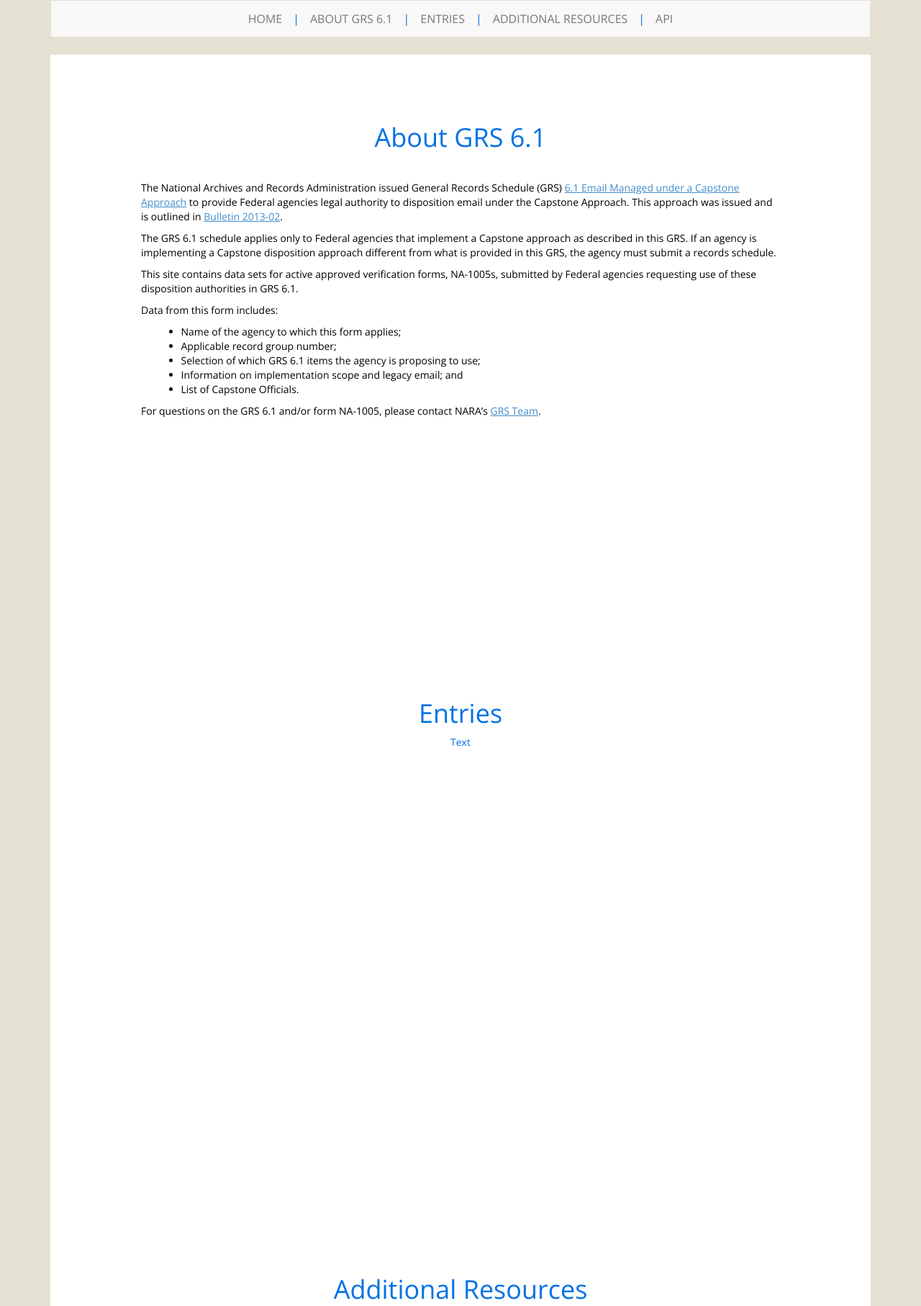
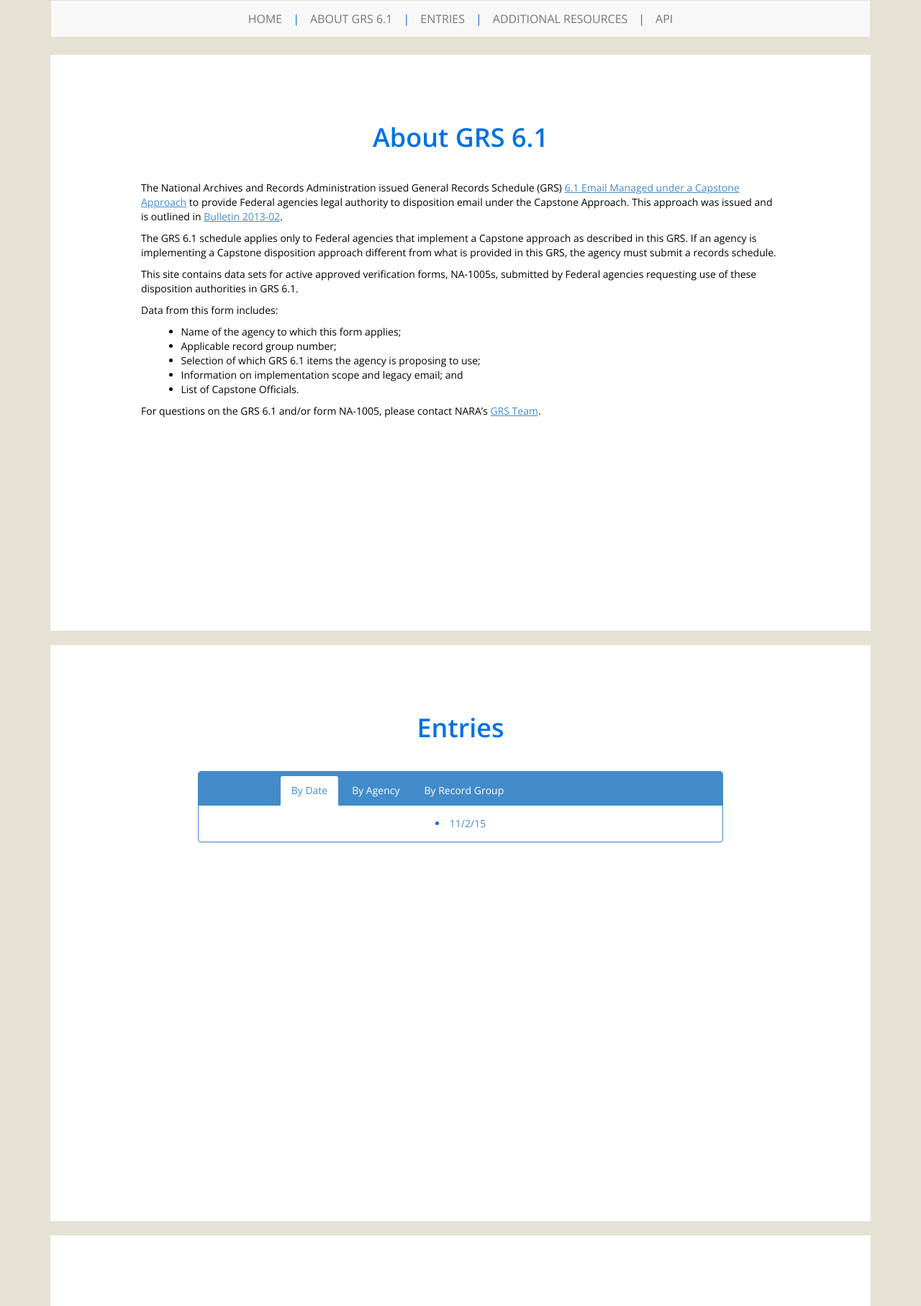
Before and after one commit to naffis/capstone-grs, a Jekyll site: the page built from index.html, in a window 1280 px wide, cut to the strip 604-2418 px from the top of the page. Shown: the whole strip at 72% size. Built offline with Jekyll 4.4.1, drawn with Linux system fonts in a browser that asks for light colours.

Commit message:
style changes

```diff
--- a/_data/forms.csv
+++ b/_data/forms.csv
@@ -1,2 +1,2 @@
-Number,Received Data,Total Accounts,Name of Agency,Record Group Number,Superseding,Tracking Number,GRS Proposed Used,Implementation Scope,Additional Scope Comments,Legacy Email Scope,URL to Agency Organization Chart,Agency Records Officer Contact,Questions Contact,Category 1 Position Title,Category 1 Number of Accounts,Category 2 Position Title,Category 2 Number of Accounts,Category 3 Position Title,Category 3 Number of Accounts,Category 4 Position Title,Category 4 Number of Accounts,Category 5 Position Title,Category 5 Number of Accounts,Category 6 Position Title,Category 6 Number of Accounts,Category 7 Position Title,Category 7 Number of Accounts,Category 8 Position Title,Category 8 Number of Accounts,Category 9 Position Title,Category 9 Number of Accounts,Category 10 Position Title,Category 10 Number of Accounts,Agency Records Officer,Records Officer Aproval,Records Officer Approval Date,Senior Agency Official,Senior Agency Official Approval,Senior Agency Official Approval Date
+Number,Received Date,Total Accounts,Name of Agency,Record Group Number,Superseding,Tracking Number,GRS Proposed Used,Implementation Scope,Additional Scope Comments,Legacy Email Scope,URL to Agency Organization Chart,Agency Records Officer Contact,Questions Contact,Category 1 Position Title,Category 1 Number of Accounts,Category 2 Position Title,Category 2 Number of Accounts,Category 3 Position Title,Category 3 Number of Accounts,Category 4 Position Title,Category 4 Number of Accounts,Category 5 Position Title,Category 5 Number of Accounts,Category 6 Position Title,Category 6 Number of Accounts,Category 7 Position Title,Category 7 Number of Accounts,Category 8 Position Title,Category 8 Number of Accounts,Category 9 Position Title,Category 9 Number of Accounts,Category 10 Position Title,Category 10 Number of Accounts,Agency Records Officer,Records Officer Aproval,Records Officer Approval Date,Senior Agency Official,Senior Agency Official Approval,Senior Agency Official Approval Date
 GRS 6.1-0064-2016-0001,11/2/15,48,National Archives and Records Administration,0064,true,,All,Agency-Wide,"GRS 6.1 use will be agency-wide (all email, all accounts).","NARA adopted the Capstone approach on 22 January 2013 (transition to gmail); this GRS, however, will also include 2 years of legacy email from previous platform (Groupwise) back to 2011, as available.",http://www.archives.gov/about/organization/,,,,,,,,,,,,,Tasha Thian,true,10/15/2015,"William J. Bosanko",true,10/20/2015
--- a/css/main.css
+++ b/css/main.css
@@ -55,11 +55,11 @@
   content: "";
 }
 
-nav.blue a:link, nav.blue a:visited, nav.blue a:hover, nav.blue a:active {
+#nav.blue a:link, nav.blue a:visited, nav.blue a:active, nav.blue a:hover {
   color:#FFF;
 }
 
-nav.sticky a:link, nav.sticky a:visited, nav.sticky a:hover, nav.sticky a:active {
+nav.sticky a:link, nav.sticky a:visited, nav.sticky a:active, nav.sticky a:hover {
   color:#FFF;
 }
 
@@ -115,8 +115,10 @@
 #about a {
   text-decoration: underline;
 }
+
 #about h1 {
   padding-bottom: 30px;
+  font-weight: 600;
 }
 
 #about ul {
@@ -145,6 +147,31 @@
   background-size: cover;
   color: #0071E4;
   text-align: center;
+}
+
+#entries p {
+  text-align: left;
+  padding-left: 10%;
+  padding-right: 10%;
+  color: #000;
+}
+
+#entries h1 {
+  padding-bottom: 30px;
+  font-weight: 600;
+}
+
+#entries ul {
+  text-align: left;
+  padding-left: 15%;
+  padding-right: 10%;
+  color: #000;
+}
+
+.entries {
+  position: relative;
+  top: 200px;
+  width: 100%;
 }
 
 .entries {
@@ -180,6 +207,7 @@
 }
 #additional h1 {
   padding-bottom: 30px;
+  font-weight: 600;
 }
 
 #additional ul {
@@ -208,3 +236,36 @@
 .footer {
   text-align: center;
 }
+
+.panel.with-nav-tabs .panel-heading{
+    padding: 5px 5px 0 5px;
+}
+.panel.with-nav-tabs .nav-tabs{
+  border-bottom: none;
+}
+.panel.with-nav-tabs .nav-justified{
+  margin-bottom: -1px;
+}
+
+.with-nav-tabs.panel-primary .nav-tabs > li > a,
+.with-nav-tabs.panel-primary .nav-tabs > li > a:hover,
+.with-nav-tabs.panel-primary .nav-tabs > li > a:focus {
+    color: #fff;
+}
+.with-nav-tabs.panel-primary .nav-tabs > .open > a,
+.with-nav-tabs.panel-primary .nav-tabs > .open > a:hover,
+.with-nav-tabs.panel-primary .nav-tabs > .open > a:focus,
+.with-nav-tabs.panel-primary .nav-tabs > li > a:hover,
+.with-nav-tabs.panel-primary .nav-tabs > li > a:focus {
+  color: #fff;
+  background-color: #3071a9;
+  border-color: transparent;
+}
+.with-nav-tabs.panel-primary .nav-tabs > li.active > a,
+.with-nav-tabs.panel-primary .nav-tabs > li.active > a:hover,
+.with-nav-tabs.panel-primary .nav-tabs > li.active > a:focus {
+  color: #428bca;
+  background-color: #fff;
+  border-color: #428bca;
+  border-bottom-color: transparent;
+}
--- a/index.html
+++ b/index.html
@@ -25,15 +25,59 @@
     <p>For questions on the GRS 6.1 and/or form NA-1005, please contact NARA’s <a href="mailto:GRS_Team@nara.gov">GRS Team</a>.</p>
   </div>
 </div>
-
+<br/>
 <!-- third section - entries -->
 <div id="entries">
-    <div class="col-md-12">
   <h1>Entries</h1>
-      <p>Text</p>
+
+    <div class="col-md-8 col-md-offset-2">
+
+      <div class="panel with-nav-tabs panel-primary">
+
+        <div class="panel-heading">
+          <ul class="nav nav-tabs">
+            <li class="active"><a href="#tabdate" data-toggle="tab">By Date</a></li>
+            <li><a href="#tabagency" data-toggle="tab">By Agency</a></li>
+            <li><a href="#tabrecordgroup" data-toggle="tab">By Record Group</a></li>
+          </ul>
+        </div>
+
+        <div class="panel-body">
+          <div class="tab-content">
+            <div class="tab-pane fade in active" id="tabdate">
+              {% for row in site.data['forms'] %}
+              <li>
+                <a href="{{ site.baseurl }}/api/forms/received-date/{{ row['Received Date'] | sanitize_string }}.html">
+                  {{ row['Received Date'] }}
+                </a>
+              </li>
+              {% endfor %}
+            </div>
+            <div class="tab-pane fade" id="tabagency">
+              {% for row in site.data['forms'] %}
+              <li>
+                <a href="{{ site.baseurl }}/api/forms/name-of-agency/{{ row['Name of Agency'] | sanitize_string }}.html">
+                  {{ row['Name of Agency'] }}
+                </a>
+              </li>
+              {% endfor %}
+            </div>
+            <div class="tab-pane fade" id="tabrecordgroup">
+              {% for row in site.data['forms'] %}
+              <li>
+                <a href="{{ site.baseurl }}/api/forms/record-group-number/{{ row['Record Group Number'] | sanitize_string }}.html">
+                  {{ row['Record Group Number'] }}
+                </a>
+              </li>
+              {% endfor %}
+            </div>
+          </div>
         </div>
       </div>
 
+    </div>
+</div>
+<br/>
 <!-- fourth section - entries -->
 <div id="additional">
     <div class="col-md-12">
```
Also changed, not shown: upload.html (+12 -6 lines). Lines whose indentation alone changed are shown as unchanged.
